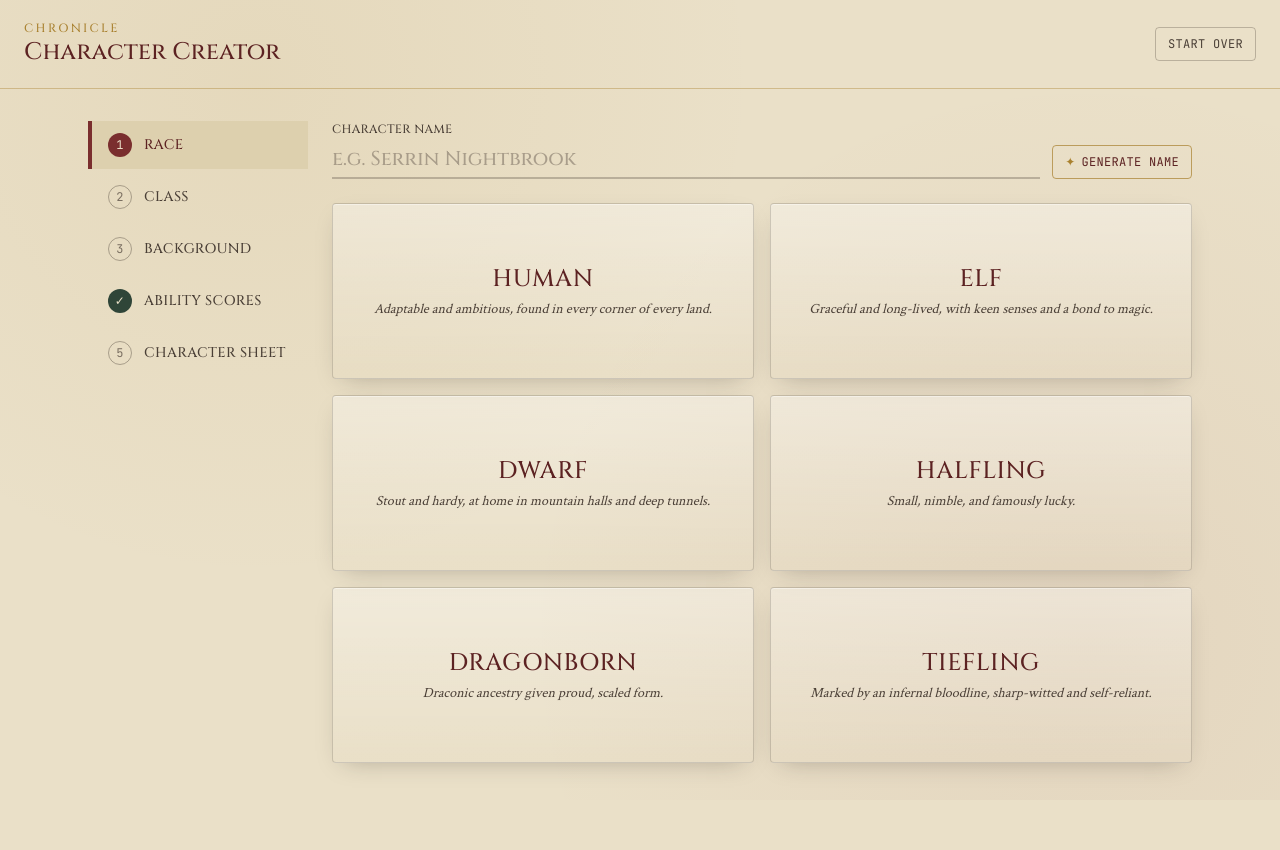
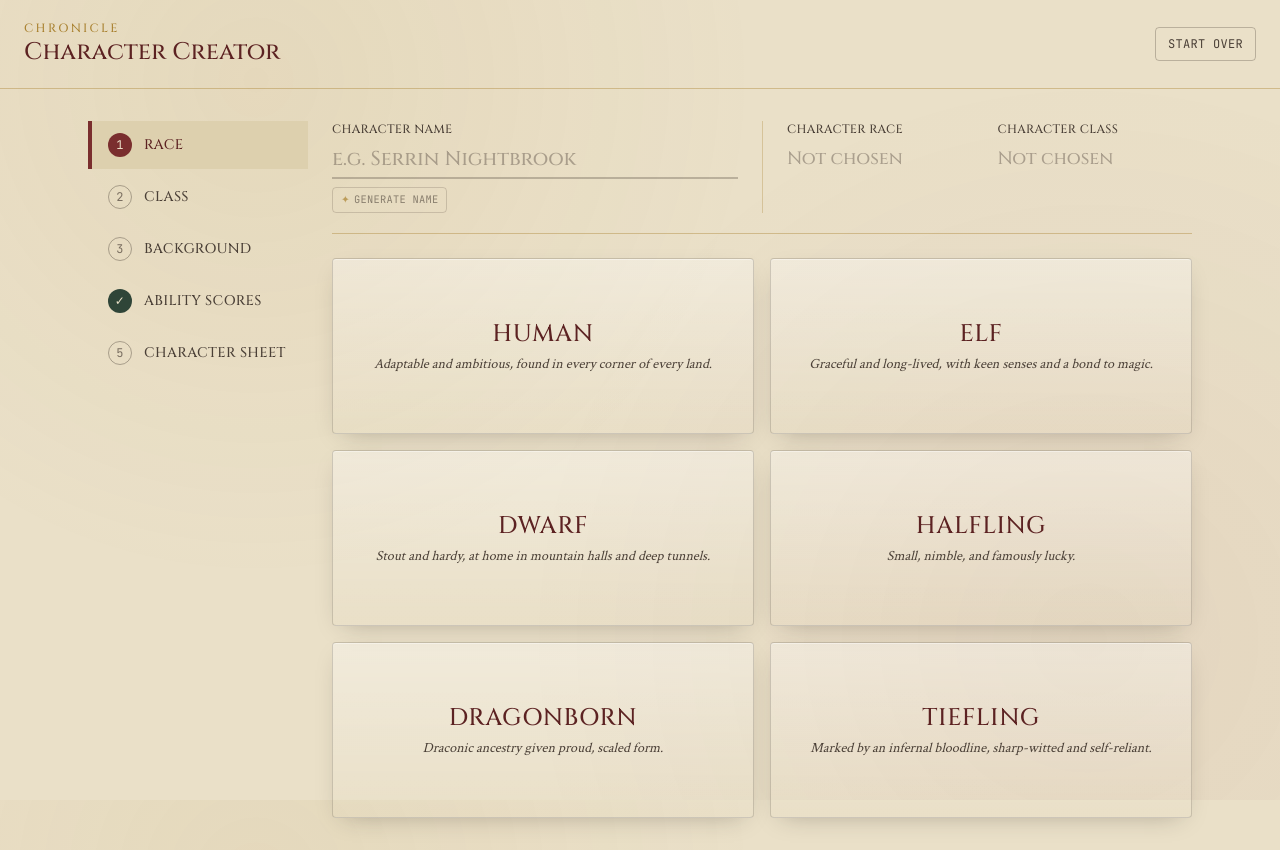
Before and after one commit to firebeard25Oh/dnd-character-creator, a Next.js app: page / in a window 1280 px wide. Before the commit the page ends 800 px from the top, so only its background shows below. Built offline with nearby package versions, Linux system fonts and the light colour scheme.

Commit message:
Add persistent character summary header
Co-authored-by: firebeard25Oh <firebeard25Oh@users.noreply.github.com>

```diff
--- a/src/app/page.tsx
+++ b/src/app/page.tsx
@@ -144,34 +144,60 @@ export default function Home() {
         <StepTabs steps={steps} activeId={activeStep} onSelect={(id) => setActiveStep(id as StepId)} />
 
         <section>
-          <div className="mb-6">
-            <label
-              htmlFor="character-name"
-              className="block font-display text-xs uppercase tracking-wide text-ink-soft mb-1"
-            >
-              Character name
-            </label>
-            <div className="flex items-end gap-3">
+          <div className="mb-6 grid gap-5 border-b border-brass/40 pb-5 sm:grid-cols-2 sm:gap-0">
+            <div className="sm:pr-6">
+              <label
+                htmlFor="character-name"
+                className="mb-1 block font-display text-xs uppercase tracking-wide text-ink-soft"
+              >
+                Character name
+              </label>
               <input
                 id="character-name"
                 value={draft.name}
                 onChange={(e) => setDraft((d) => ({ ...d, name: e.target.value }))}
                 placeholder="e.g. Serrin Nightbrook"
-                className="min-w-0 flex-1 bg-transparent border-b-2 border-ink-soft/30 focus:border-oxblood outline-none font-display text-xl py-1 placeholder:text-ink-soft/40"
+                className="w-full min-w-0 border-b-2 border-ink-soft/30 bg-transparent py-1 font-display text-xl outline-none placeholder:text-ink-soft/40 focus:border-oxblood"
               />
               <button
                 type="button"
                 onClick={() =>
                   setDraft((d) => ({ ...d, name: generateFantasyName(d.name) }))
                 }
-                className="shrink-0 rounded-sm border border-brass/70 px-3 py-2 font-mono text-xs uppercase tracking-wide text-oxblood-deep transition-colors hover:bg-brass/10 focus-visible:outline-2 focus-visible:outline-offset-2 focus-visible:outline-oxblood"
+                className="mt-2 rounded-sm border border-ink-soft/20 px-2 py-1 font-mono text-[0.65rem] uppercase tracking-wide text-ink-soft/60 transition-colors hover:border-brass/50 hover:bg-brass/5 hover:text-oxblood-deep focus-visible:outline-2 focus-visible:outline-offset-2 focus-visible:outline-oxblood"
               >
-                <span aria-hidden="true" className="mr-1.5 text-brass">
+                <span aria-hidden="true" className="mr-1 text-brass/70">
                   ✦
                 </span>
                 Generate name
               </button>
             </div>
+            <dl className="grid grid-cols-2 gap-4 sm:border-l sm:border-brass/30 sm:pl-6">
+              <div>
+                <dt className="font-display text-xs uppercase tracking-wide text-ink-soft">
+                  Character race
+                </dt>
+                <dd
+                  className={`mt-2 font-display text-lg ${
+                    race ? "text-oxblood-deep" : "text-ink-soft/40"
+                  }`}
+                >
+                  {race?.name ?? "Not chosen"}
+                </dd>
+              </div>
+              <div>
+                <dt className="font-display text-xs uppercase tracking-wide text-ink-soft">
+                  Character class
+                </dt>
+                <dd
+                  className={`mt-2 font-display text-lg ${
+                    charClass ? "text-oxblood-deep" : "text-ink-soft/40"
+                  }`}
+                >
+                  {charClass?.name ?? "Not chosen"}
+                </dd>
+              </div>
+            </dl>
           </div>
 
           {activeStep === "race" && (
```
